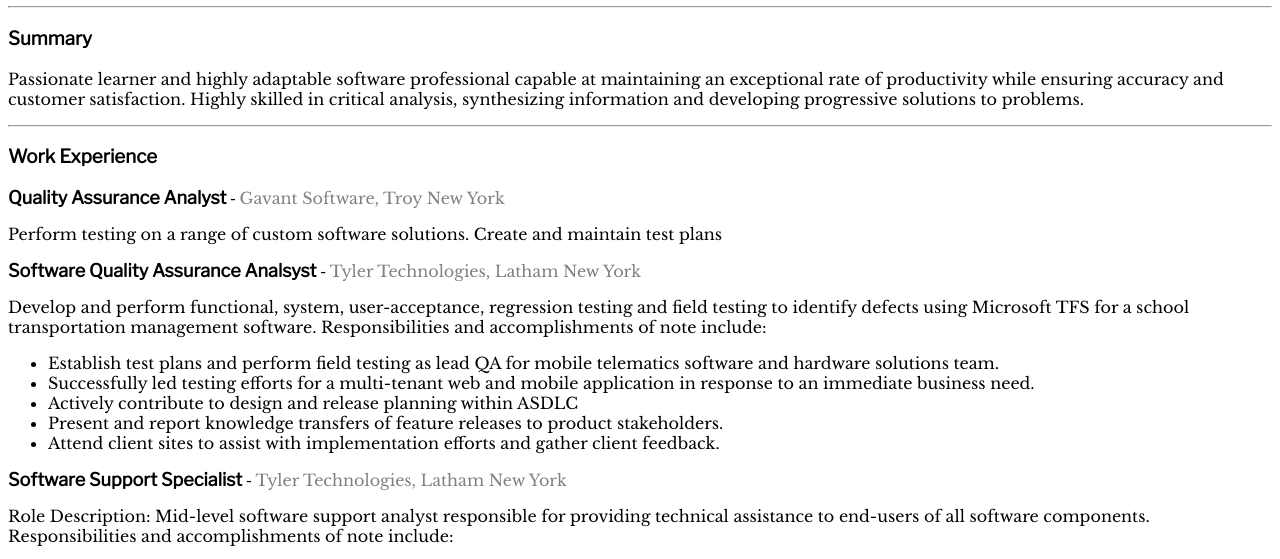
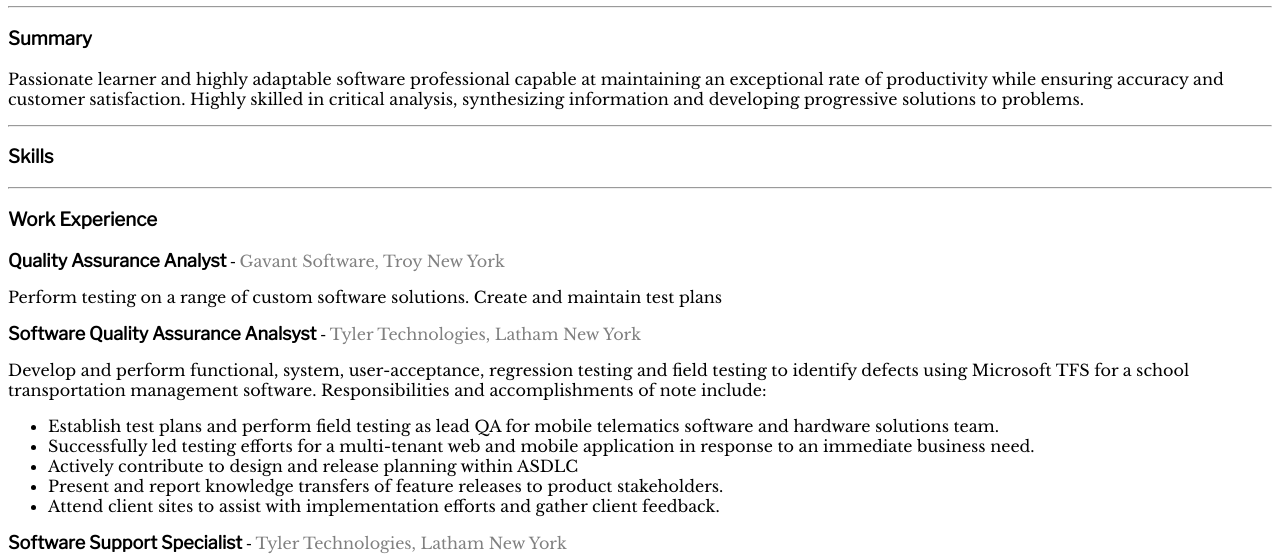
Before and after one commit to SiahRo/SiahRo.github.io, a plain HTML site: page resume.html in a window 1280 px wide. Shown: the part 185-744 px from the top of the page. Drawn offline with nearby package versions, Linux system fonts and the light colour scheme; a web font is replaced by a local one.

Commit message:
Update padding

```diff
--- a/resume.html
+++ b/resume.html
@@ -5,6 +5,10 @@
     <title>Jesiah Roche Resume</title>
     <style>
       @import url('https://fonts.googleapis.com/css?family=Alike+Angular|Asul|Concert+One|Cormorant+Garamond|Eczar|Fruktur|Gentium+Basic|Kavoon|Libre+Baskerville|Libre+Franklin|Neuton|Proza+Libre|Rubik|Space+Mono|Taviraj|Tillana|Trirong|Work+Sans');
+      body{
+        padding-left:50px
+        padding-right:50px
+      }
       h1 {font-family: 'Libre Baskerville';
           font-size: 45px;
     }
@@ -38,6 +42,14 @@
         Passionate learner and highly adaptable software professional capable at maintaining an exceptional rate of productivity while ensuring accuracy and customer satisfaction. Highly skilled in critical analysis, synthesizing information and developing progressive solutions to problems.
       </p>
     </header>
+
+    <section class="skills">
+      <hr>
+      <h3>Skills</h3>
+
+
+    </section>
+
     <section class="Work Experience">
       <hr>
       <h3>Work Experience</h3>
@@ -71,7 +83,7 @@
         <span> - </span>
         <span class="company">Tyler Technologies, Latham New York</span>
         <p class="description">
-          Role Description: Mid-level software support analyst responsible for providing technical assistance to end-users of all software components. Responsibilities and accomplishments of note include:
+           Mid-level software support analyst responsible for providing technical assistance to end-users of all software components. Responsibilities and accomplishments of note include:
         </p>
         <ul class="desc-list">
           <li>Designated specialist for our largest district and directly contributed to the implementation of a suite of solutions before a challenging school opening.</li>
```
